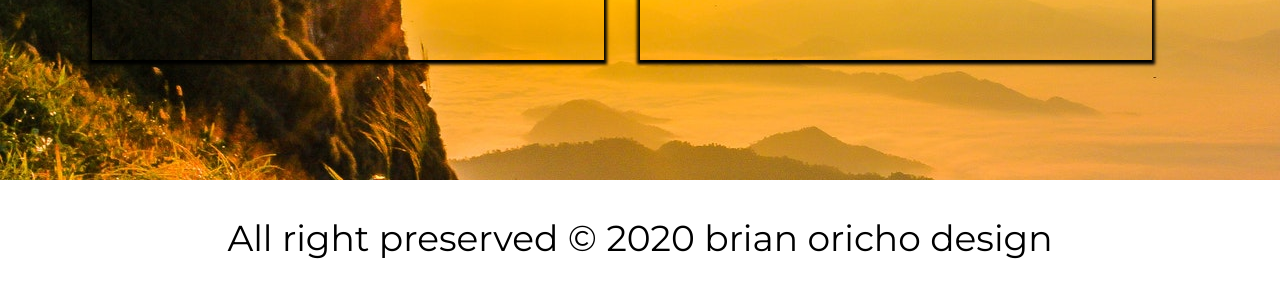
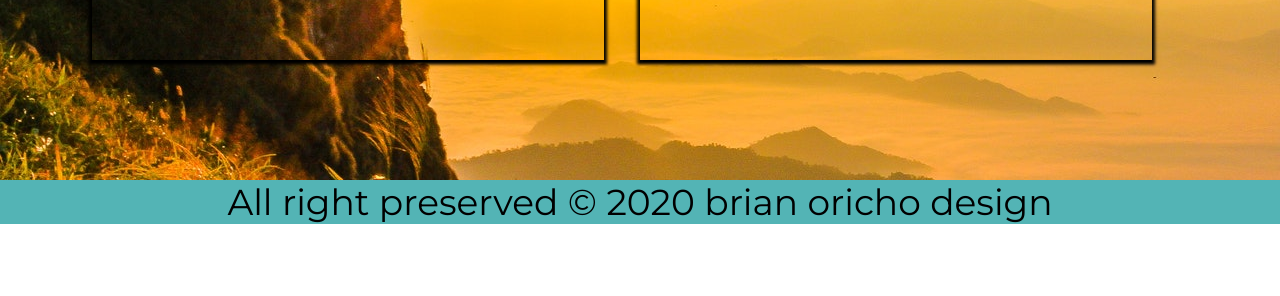
Before and after one commit to gurubri/portfolio1, a website: page index.html in a window 1280 px wide. Shown: the part 3891-4187 px from the top of the page. After the commit the page ends 4115 px from the top, so only its background shows below. Drawn offline with nearby package versions, Linux system fonts and the light colour scheme; a web font is replaced by a local one.

Commit message:
footerfinished

```diff
--- a/sass/pages/_footer.scss
+++ b/sass/pages/_footer.scss
@@ -1,8 +1,10 @@
 .footer {
-  height: fit-content;
-  background-color: transparent;
+  background-color: rgba(11, 148, 150, 0.7);
+  background-size: cover;
   text-align: center;
+  padding: 0.5rem;
   p {
     font-size: 3rem;
+    margin: 0;
   }
 }
```
Also changed, not shown: css/style.css.
